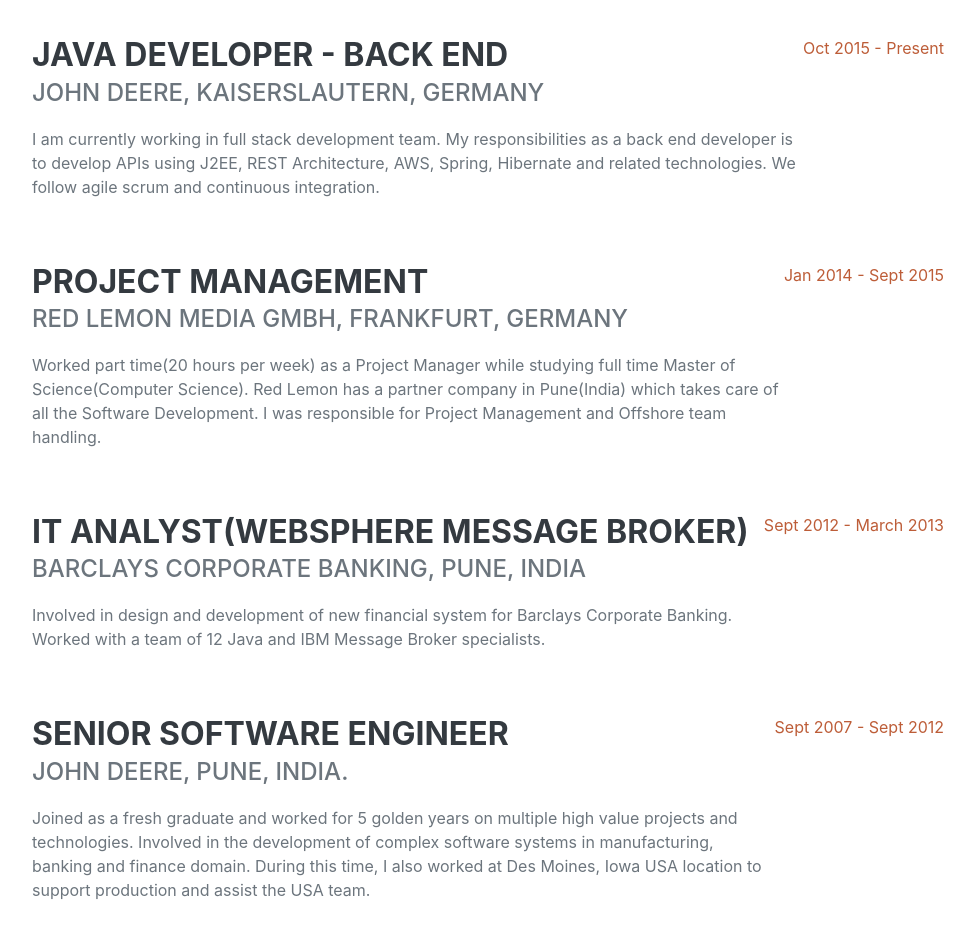
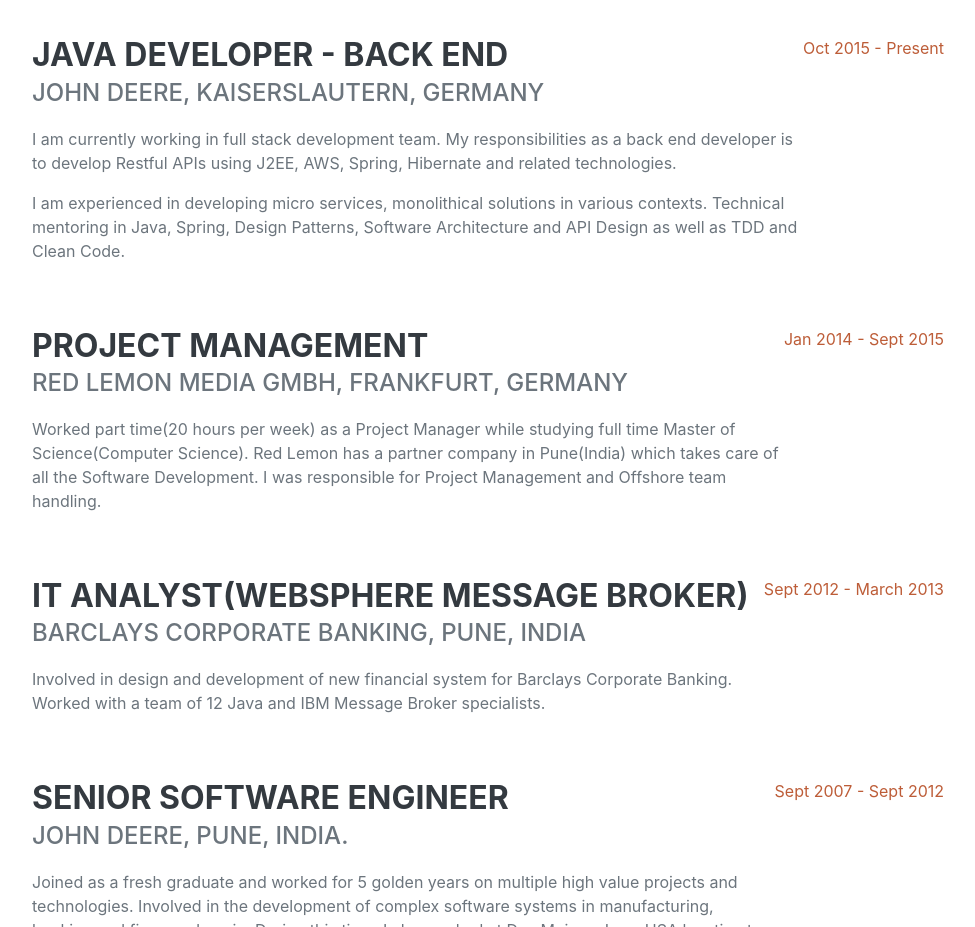
Before and after one commit to sabahulh/sabahulh.github.io, a plain HTML site: page index.html in a window 1280 px wide. Shown: the part 960-1887 px from the top of the page, without its empty margins (288-1263 px from the left). Drawn offline with nearby package versions, Linux system fonts and the light colour scheme; a web font is replaced by a local one.

Commit message:
Update index.html

```diff
--- a/index.html
+++ b/index.html
@@ -62,7 +62,9 @@
                         <div class="flex-grow-1">
                             <h3 class="mb-0">Java Developer - Back end</h3>
                             <div class="subheading mb-3">John Deere, Kaiserslautern, Germany</div>
-                            <p>I am currently working in full stack development team. My responsibilities as a back end developer is to develop APIs using J2EE, REST Architecture, AWS, Spring, Hibernate and related technologies. We follow agile scrum and continuous integration.
+                            <p>I am currently working in full stack development team. My responsibilities as a back end developer is to develop Restful APIs using J2EE, AWS, Spring, Hibernate and related technologies. <p>I am experienced in developing micro services, monolithical solutions in various contexts.
+                            Technical mentoring in Java, Spring, Design Patterns, Software Architecture and API Design as well as TDD and Clean Code.
+
                             </p>
                         </div>
                         <div class="flex-shrink-0"><span class="text-primary">Oct 2015 - Present</span></div>
```
